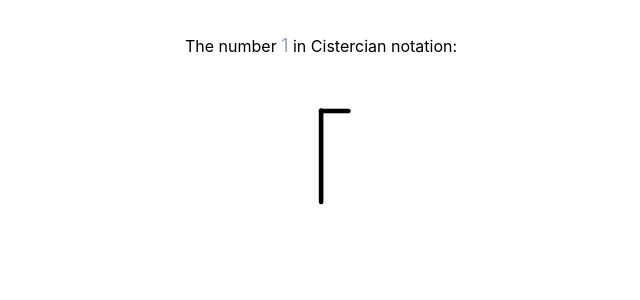
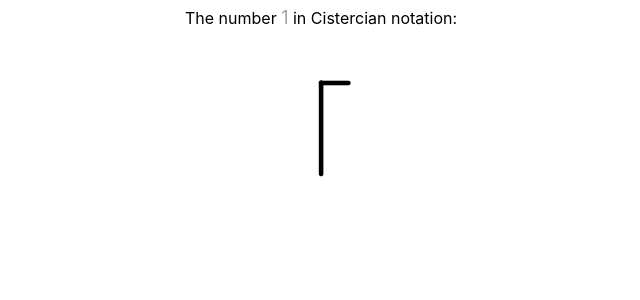
Before and after one commit to mrled/cistercian.js, a Next.js app: page /preview/1 in a window 1280 px wide. Shown: the top 300 px of the page, without its empty margins (319-959 px from the left). Built offline with nearby package versions, Linux system fonts and the light colour scheme.

Commit message:
Show less whitespace at top of social image

```diff
--- a/components/CistercianNumeralDisplay.tsx
+++ b/components/CistercianNumeralDisplay.tsx
@@ -8,14 +8,14 @@ export default function CistercianNumeralDisplay({
 }: CistercianNumeralDisplayProps) {
   if (isNaN(num)) {
     return (
-      <div className="py-8 flex flex-1 flex-col justify-center items-center">
+      <div className="flex flex-1 flex-col justify-center items-center">
         <p>Enter a number</p>
       </div>
     );
   } else {
     const cistercian = number2cistercian(num);
     return (
-      <div className="py-8 flex flex-1 flex-col justify-center items-center">
+      <div className="flex flex-1 flex-col justify-center items-center">
         <p>
           The number <span className="text-lg text-gray-400">{num}</span> in
           Cistercian notation:
--- a/pages/[number].tsx
+++ b/pages/[number].tsx
@@ -138,7 +138,9 @@ export default function Home({ num: gsspNum }: HomeProps) {
           />
         </div>
 
-        <CistercianNumeralDisplay num={numState} />
+        <div className="py-8">
+          <CistercianNumeralDisplay num={numState} />
+        </div>
       </main>
     </div>
   );
--- a/pages/preview/[number].tsx
+++ b/pages/preview/[number].tsx
@@ -6,5 +6,9 @@ import CistercianNumeralDisplay from "../../components/CistercianNumeralDisplay"
  */
 export default function BareNumber({}) {
   const router = useRouter();
-  return <CistercianNumeralDisplay num={Number(router.query.number)} />;
+  return (
+    <div className="py-1">
+      <CistercianNumeralDisplay num={Number(router.query.number)} />
+    </div>
+  );
 }
```
